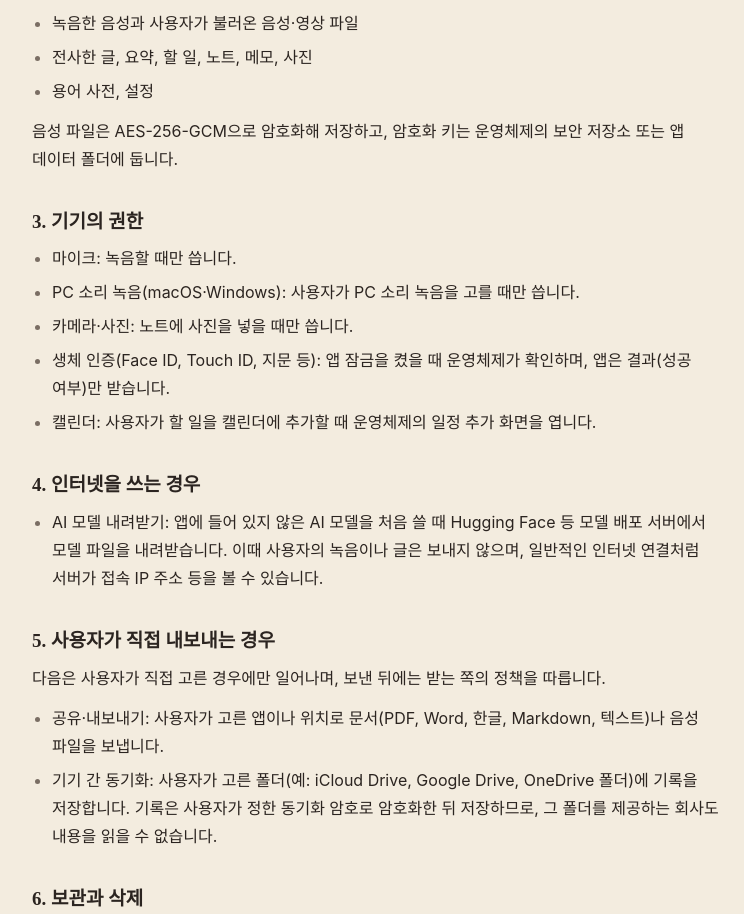
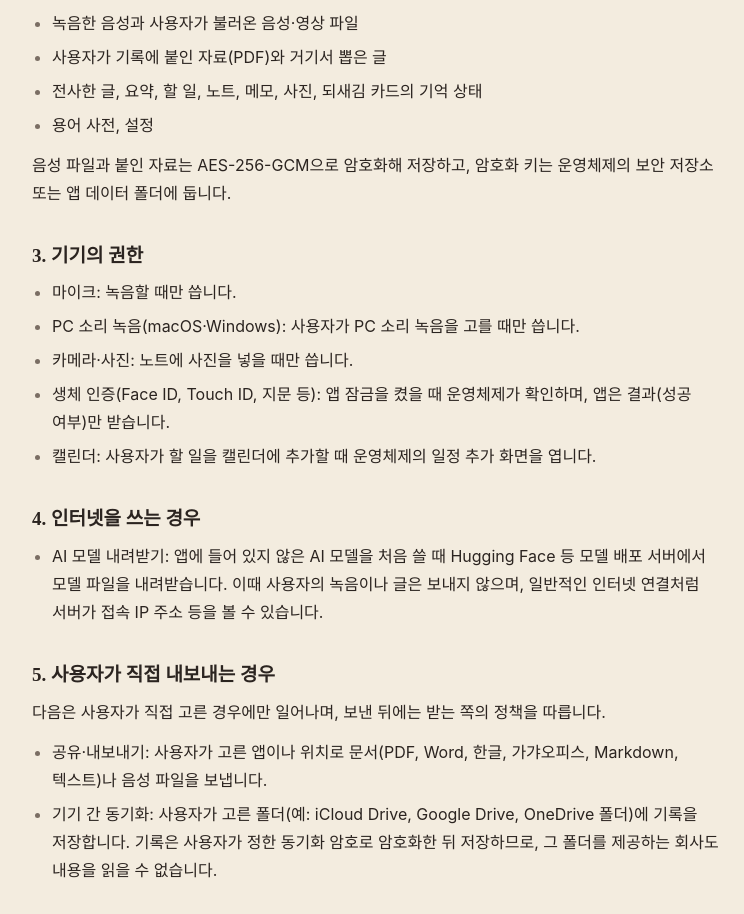
Before and after one commit to doresh-tanakh/scripart-legal, a plain HTML site: page privacy.html in a window 1280 px wide. Shown: the part 465-1379 px from the top of the page, without its empty margins (264-1008 px from the left). Drawn offline with Linux system fonts and the light colour scheme.

Commit message:
개인정보처리방침: 붙인 자료(PDF) 암호화 보관, 가갸오피스 내보내기

```diff
--- a/privacy.html
+++ b/privacy.html
@@ -40,15 +40,15 @@ a { color: var(--accent); }
 <p>앱 개발자가 수집하는 개인정보는 없습니다. 앱에는 광고, 사용 통계 수집, 오류 보고 기능이 없습니다.</p>
 <h2>2. 기기 안에서만 처리하는 정보</h2>
 <p>다음 정보는 사용자의 기기에만 저장되며 앱 개발자나 다른 서버로 보내지 않습니다.</p>
-<ul><li>녹음한 음성과 사용자가 불러온 음성·영상 파일</li><li>전사한 글, 요약, 할 일, 노트, 메모, 사진</li><li>용어 사전, 설정</li></ul>
-<p>음성 파일은 AES-256-GCM으로 암호화해 저장하고, 암호화 키는 운영체제의 보안 저장소 또는 앱 데이터 폴더에 둡니다.</p>
+<ul><li>녹음한 음성과 사용자가 불러온 음성·영상 파일</li><li>사용자가 기록에 붙인 자료(PDF)와 거기서 뽑은 글</li><li>전사한 글, 요약, 할 일, 노트, 메모, 사진, 되새김 카드의 기억 상태</li><li>용어 사전, 설정</li></ul>
+<p>음성 파일과 붙인 자료는 AES-256-GCM으로 암호화해 저장하고, 암호화 키는 운영체제의 보안 저장소 또는 앱 데이터 폴더에 둡니다.</p>
 <h2>3. 기기의 권한</h2>
 <ul><li>마이크: 녹음할 때만 씁니다.</li><li>PC 소리 녹음(macOS·Windows): 사용자가 PC 소리 녹음을 고를 때만 씁니다.</li><li>카메라·사진: 노트에 사진을 넣을 때만 씁니다.</li><li>생체 인증(Face ID, Touch ID, 지문 등): 앱 잠금을 켰을 때 운영체제가 확인하며, 앱은 결과(성공 여부)만 받습니다.</li><li>캘린더: 사용자가 할 일을 캘린더에 추가할 때 운영체제의 일정 추가 화면을 엽니다.</li></ul>
 <h2>4. 인터넷을 쓰는 경우</h2>
 <ul><li>AI 모델 내려받기: 앱에 들어 있지 않은 AI 모델을 처음 쓸 때 Hugging Face 등 모델 배포 서버에서 모델 파일을 내려받습니다. 이때 사용자의 녹음이나 글은 보내지 않으며, 일반적인 인터넷 연결처럼 서버가 접속 IP 주소 등을 볼 수 있습니다.</li></ul>
 <h2>5. 사용자가 직접 내보내는 경우</h2>
 <p>다음은 사용자가 직접 고른 경우에만 일어나며, 보낸 뒤에는 받는 쪽의 정책을 따릅니다.</p>
-<ul><li>공유·내보내기: 사용자가 고른 앱이나 위치로 문서(PDF, Word, 한글, Markdown, 텍스트)나 음성 파일을 보냅니다.</li><li>기기 간 동기화: 사용자가 고른 폴더(예: iCloud Drive, Google Drive, OneDrive 폴더)에 기록을 저장합니다. 기록은 사용자가 정한 동기화 암호로 암호화한 뒤 저장하므로, 그 폴더를 제공하는 회사도 내용을 읽을 수 없습니다.</li></ul>
+<ul><li>공유·내보내기: 사용자가 고른 앱이나 위치로 문서(PDF, Word, 한글, 가갸오피스, Markdown, 텍스트)나 음성 파일을 보냅니다.</li><li>기기 간 동기화: 사용자가 고른 폴더(예: iCloud Drive, Google Drive, OneDrive 폴더)에 기록을 저장합니다. 기록은 사용자가 정한 동기화 암호로 암호화한 뒤 저장하므로, 그 폴더를 제공하는 회사도 내용을 읽을 수 없습니다.</li></ul>
 <h2>6. 보관과 삭제</h2>
 <p>정보는 사용자가 지우거나 앱을 삭제할 때까지 기기에 남습니다. 앱에서 기록을 지우면 그 음성과 글이 함께 지워집니다. 앱을 삭제하면 기기에 저장된 앱 데이터가 지워집니다. 동기화 폴더에 저장한 사본은 사용자가 그 폴더에서 직접 지워야 합니다.</p>
 <h2>7. 아동</h2>
```
